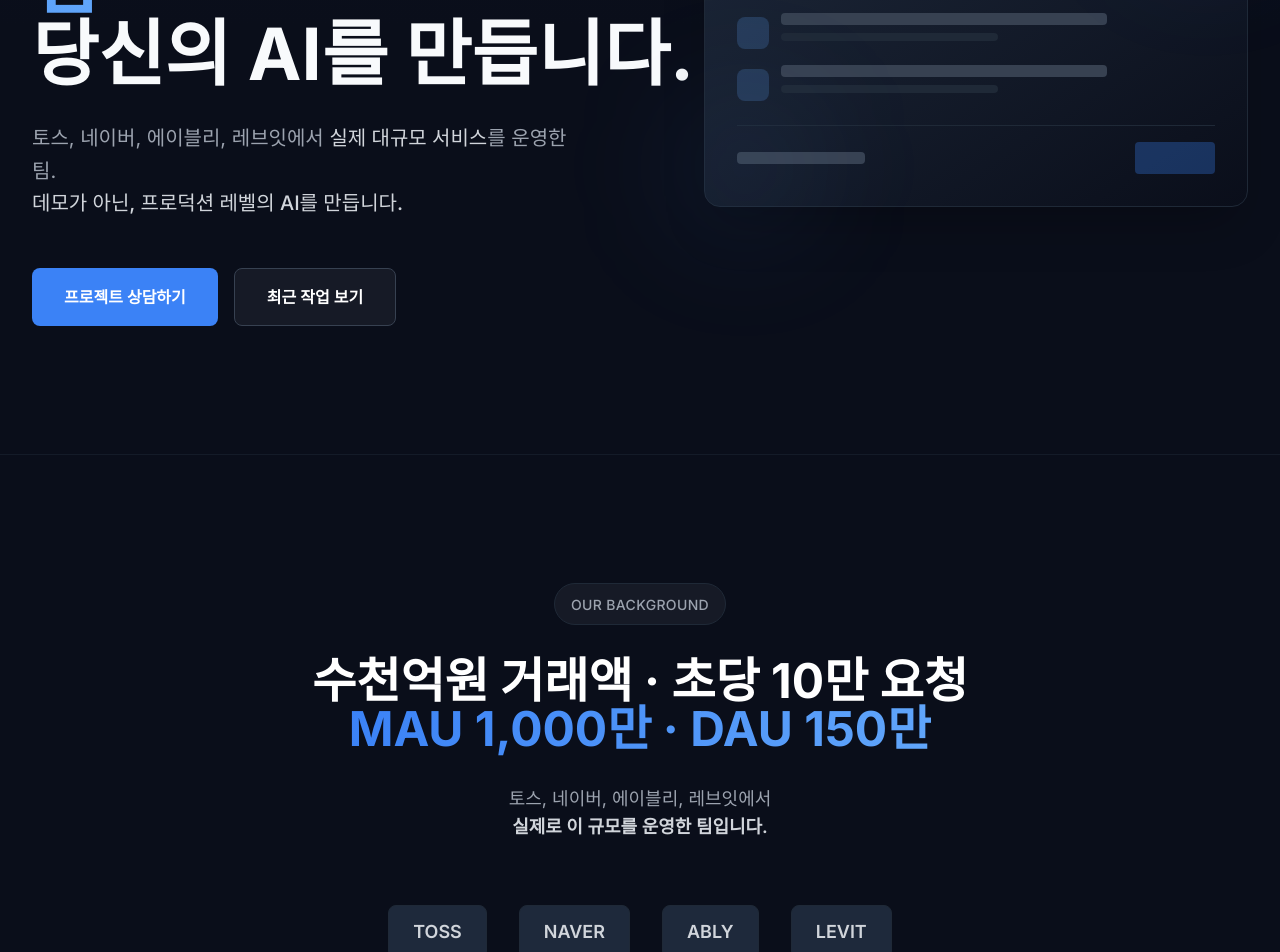
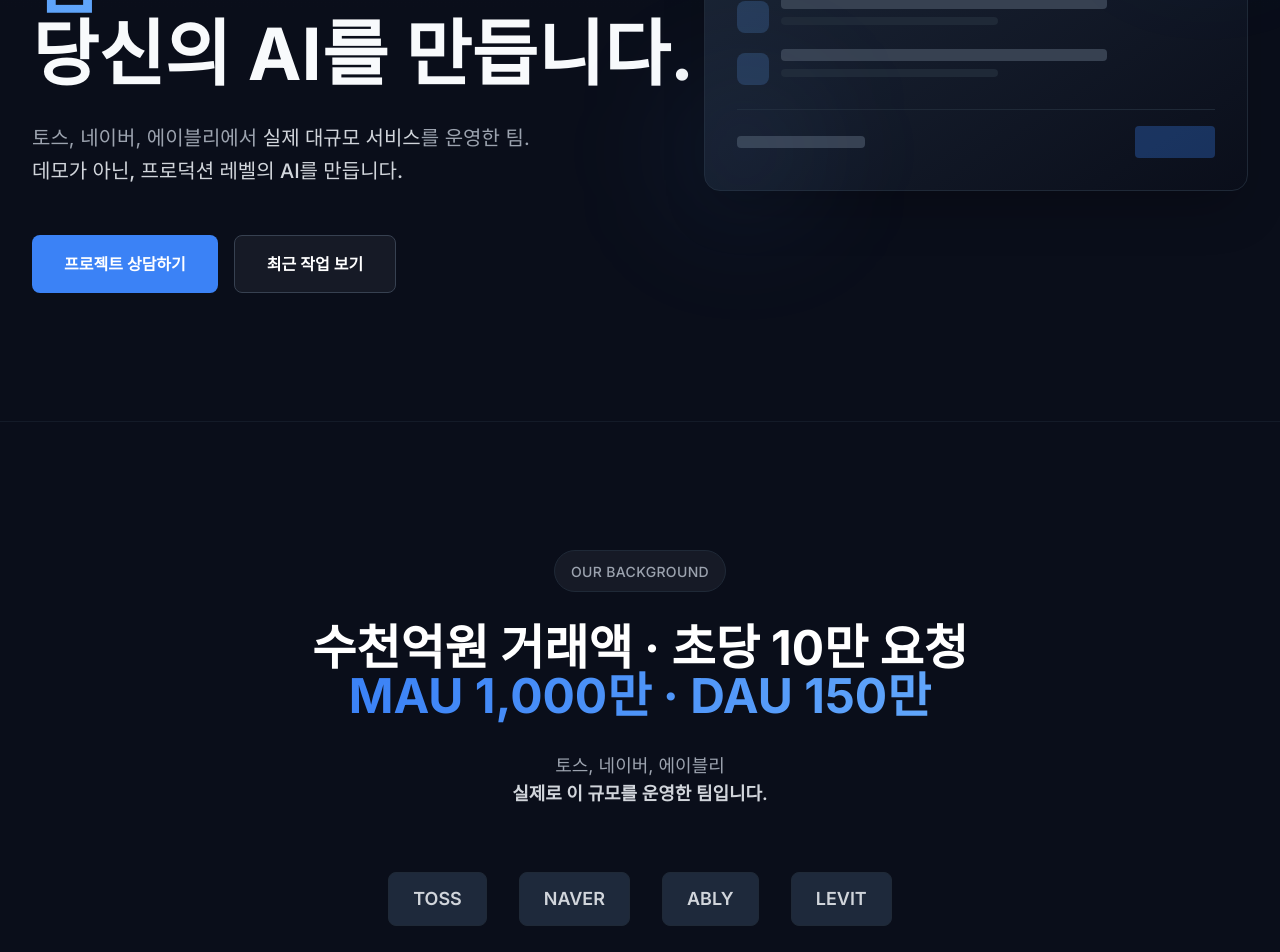
Before and after one commit to pontislabs/pontislabs-website, a Next.js app: page / in a window 1280 px wide. Shown: the part 400-1352 px from the top of the page. Built offline with nearby package versions, Linux system fonts and the light colour scheme.

Commit message:
feat: 레브잇 제거

```diff
--- a/app/layout.tsx
+++ b/app/layout.tsx
@@ -4,12 +4,13 @@ import "./globals.css";
 
 const inter = Inter({
   subsets: ["latin"],
-  variable: '--font-inter',
+  variable: "--font-inter",
 });
 
 export const metadata: Metadata = {
   title: "Pontislabs - AI 전문 개발 스튜디오",
-  description: "토스, 네이버, 에이블리, 레브잇 출신 프로덕트 중심 AI 전문가들이 기획부터 개발, 배포까지 한 번에 책임집니다.",
+  description:
+    "토스, 네이버, 에이블리 출신 프로덕트 중심 AI 전문가들이 기획부터 개발, 배포까지 한 번에 책임집니다.",
 };
 
 export default function RootLayout({
@@ -19,9 +20,7 @@ export default function RootLayout({
 }>) {
   return (
     <html lang="ko" className={inter.variable}>
-      <body className="font-sans">
-        {children}
-      </body>
+      <body className="font-sans">{children}</body>
     </html>
   );
 }
--- a/components/AboutSection.tsx
+++ b/components/AboutSection.tsx
@@ -15,11 +15,6 @@ export default function AboutSection() {
       role: "Frontend Engineer",
       description: "에이블리 MAU 1,000만 앱 개발 · 8년 경력",
       impact: "모바일 성능 최적화 & A/B 테스트 시스템",
-    },
-    {
-      role: "DevOps Engineer",
-      description: "레브잇 DAU 150만 인프라 설계 · 8년 경력",
-      impact: "99.9% 가용성, 비용 최적화 50% 달성",
     },
   ];
 
--- a/components/BackgroundSection.tsx
+++ b/components/BackgroundSection.tsx
@@ -1,7 +1,7 @@
 // Background Section - Team Credentials
 export default function BackgroundSection() {
-  const companies = ['TOSS', 'NAVER', 'ABLY', 'LEVIT'];
-  const expertise = ['Product', 'Backend', 'MLOps', 'Data', 'DevOps'];
+  const companies = ["TOSS", "NAVER", "ABLY", "LEVIT"];
+  const expertise = ["Product", "Backend", "MLOps", "Data", "DevOps"];
 
   return (
     <section className="section-padding border-y border-gray-800/50">
@@ -9,7 +9,9 @@ export default function BackgroundSection() {
         <div className="text-center max-w-4xl mx-auto space-y-8">
           {/* Label */}
           <div className="inline-block px-4 py-2 bg-white/5 border border-gray-800 rounded-full">
-            <span className="text-gray-400 text-sm font-medium tracking-wide">OUR BACKGROUND</span>
+            <span className="text-gray-400 text-sm font-medium tracking-wide">
+              OUR BACKGROUND
+            </span>
           </div>
 
           {/* Main Text */}
@@ -21,8 +23,11 @@ export default function BackgroundSection() {
             </span>
           </h2>
           <p className="text-lg text-gray-400 max-w-2xl mx-auto mt-6">
-            토스, 네이버, 에이블리, 레브잇에서<br />
-            <span className="text-gray-300 font-semibold">실제로 이 규모를 운영한 팀입니다.</span>
+            토스, 네이버, 에이블리
+            <br />
+            <span className="text-gray-300 font-semibold">
+              실제로 이 규모를 운영한 팀입니다.
+            </span>
           </p>
 
           {/* Companies */}
@@ -32,7 +37,9 @@ export default function BackgroundSection() {
                 key={company}
                 className="px-6 py-3 bg-secondary border border-gray-800 rounded-lg"
               >
-                <span className="text-lg font-semibold text-gray-300">{company}</span>
+                <span className="text-lg font-semibold text-gray-300">
+                  {company}
+                </span>
               </div>
             ))}
           </div>
--- a/components/HeroSection.tsx
+++ b/components/HeroSection.tsx
@@ -36,7 +36,7 @@ export default function HeroSection() {
             </h1>
 
             <p className="text-xl text-gray-400 leading-relaxed max-w-xl">
-              토스, 네이버, 에이블리, 레브잇에서{" "}
+              토스, 네이버, 에이블리에서{" "}
               <span className="text-gray-300 font-medium">
                 실제 대규모 서비스
               </span>
```
Also changed, not shown: 1 other file (tests, documents, lock files or other folders).
